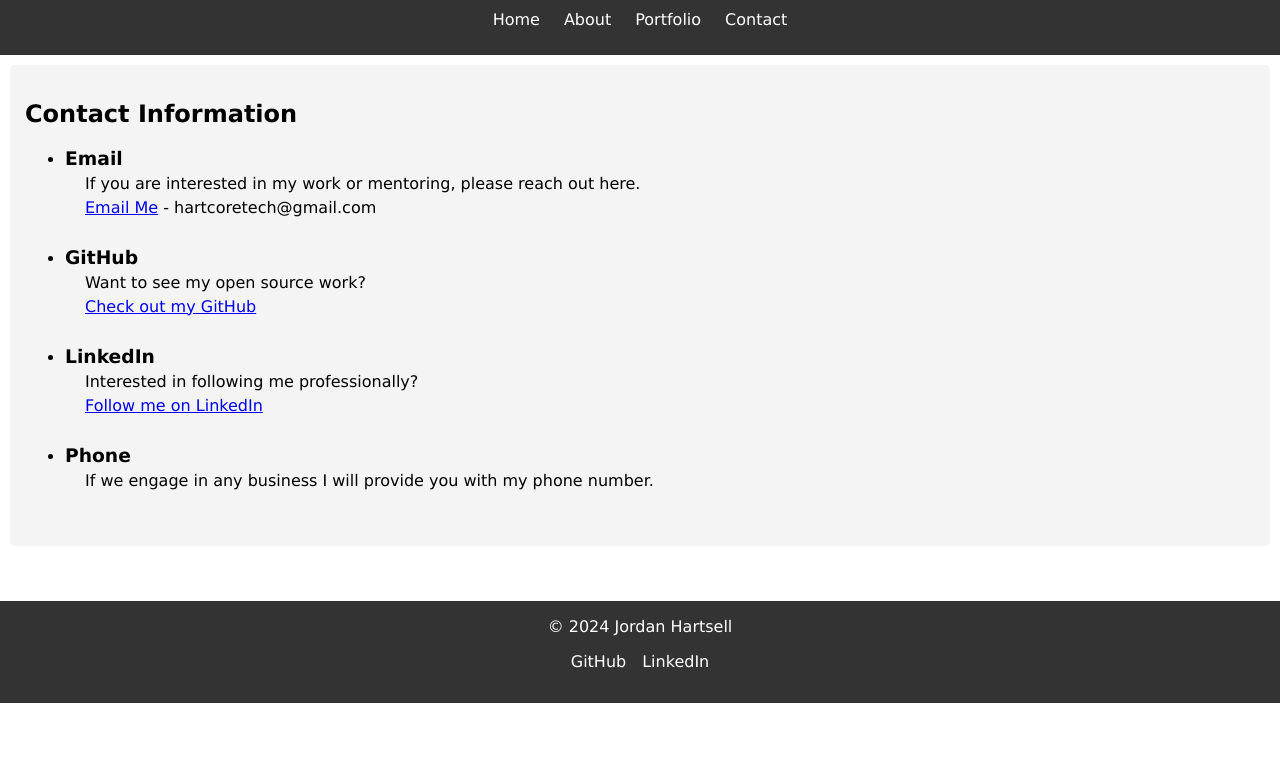
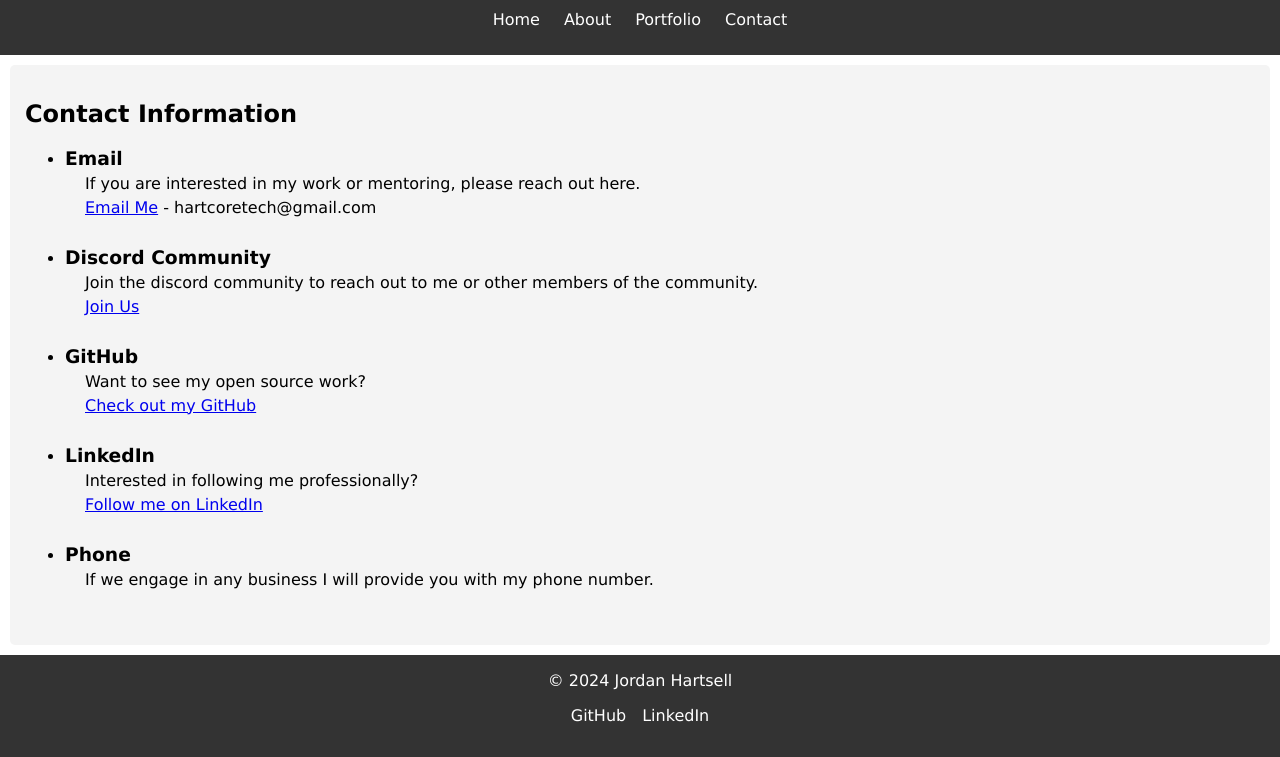
Before and after one commit to HartcoreTech/HartcoreTech.github.io, a website: page contact.html in a window 1280 px wide. Shown: the part 97-854 px from the top of the page. Before the commit the page ends 800 px from the top, so only its background shows below. Drawn offline with Linux system fonts and the light colour scheme.

Commit message:
Add discord contact

```diff
--- a/contact.html
+++ b/contact.html
@@ -37,6 +37,11 @@
                     <p><a href="mailto:hartcoretech@gmail.com">Email Me</a> - hartcoretech@gmail.com</p>
                 </li>
                 <li class="project">
+                    <h3>Discord Community</h3>
+                    <p>Join the discord community to reach out to me or other members of the community.</p>
+                    <p><a href="https://discord.gg/sd6acDk6UC">Join Us</a></p>
+                </li>
+                <li class="project">
                     <h3>GitHub</h3>
                     <p>Want to see my open source work?</p>
                     <p><a href="https://github.com/Varrxion">Check out my GitHub</a></p>
```
